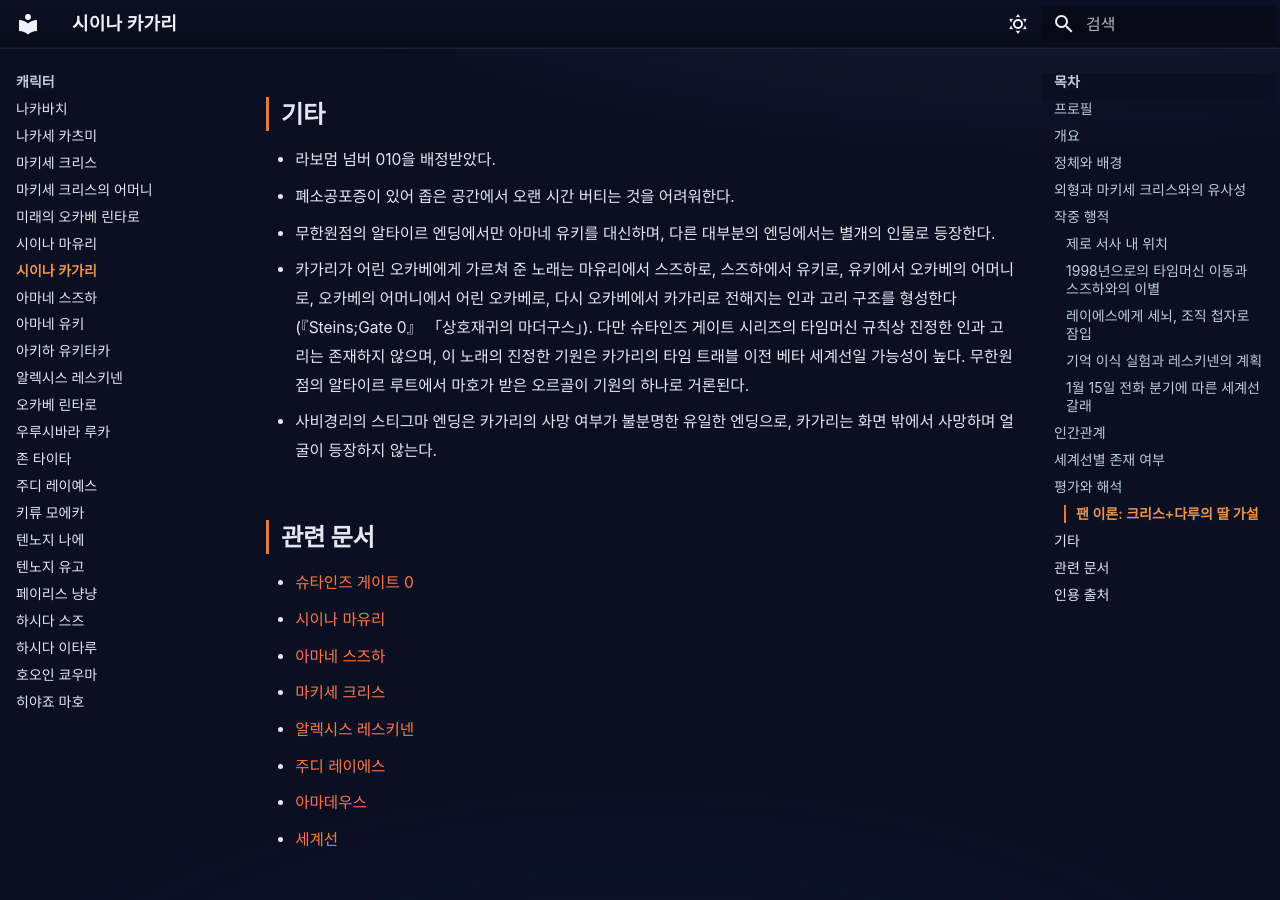
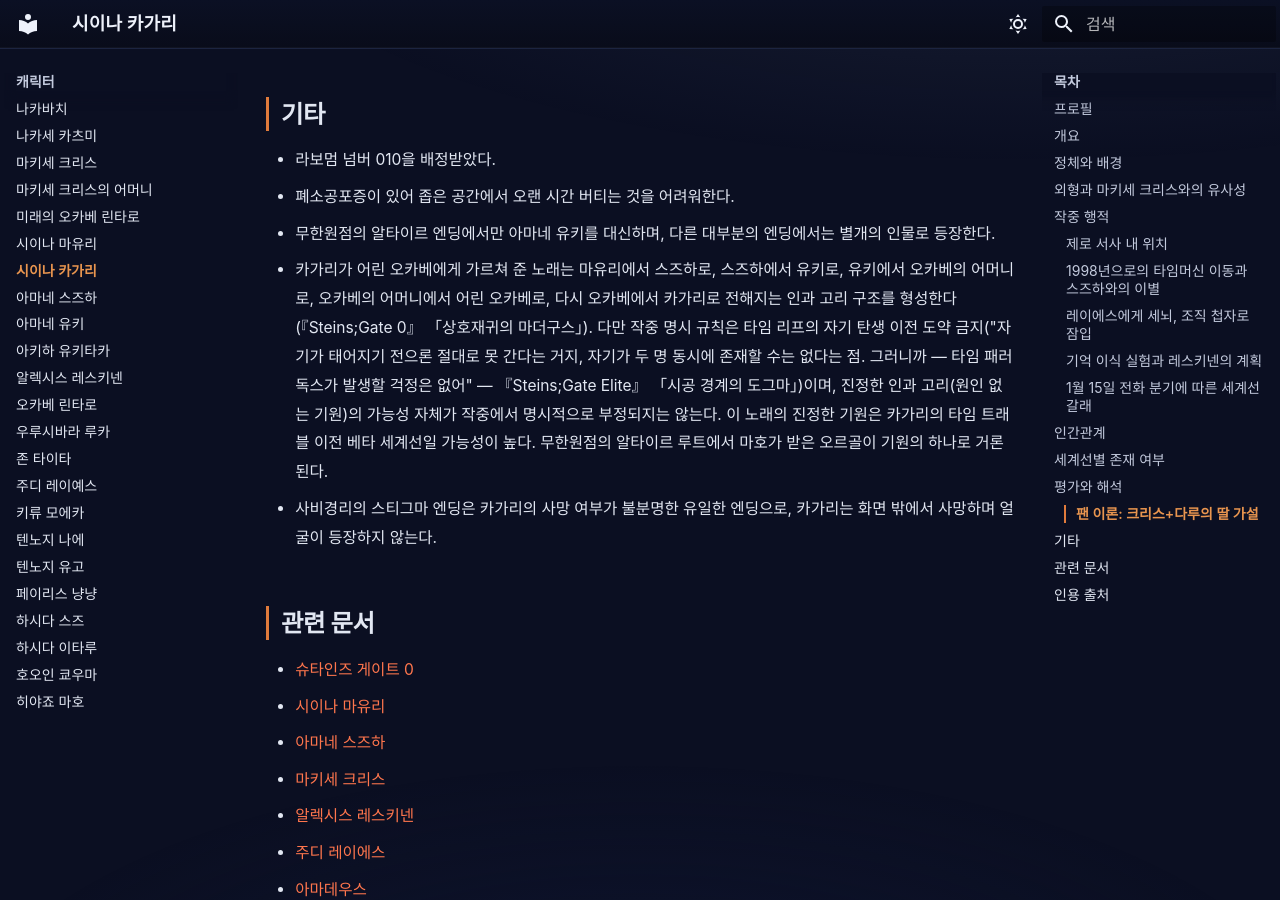
Before and after one commit to sgwiki/sgwiki.github.io, an MkDocs documentation site: the page built from wiki/캐릭터/시이나-카가리.md, in a window 1280 px wide and 900 px high, scrolled down 5939 px. Built offline with MkDocs 1.6.1 and Material for MkDocs 9.7.7, drawn with Linux system fonts in a browser that asks for light colours; some web fonts are replaced.

Commit message:
fix(wiki): 시이나-카가리 — P10 a857a85c 패치 적용

```diff
--- a/wiki/캐릭터/시이나-카가리.md
+++ b/wiki/캐릭터/시이나-카가리.md
@@ -109,7 +109,7 @@ description: "시이나 카가리는 《슈타인즈 게이트 0》의 핵심
 - 라보멈 넘버 010을 배정받았다.
 - 폐소공포증이 있어 좁은 공간에서 오랜 시간 버티는 것을 어려워한다.
 - 무한원점의 알타이르 엔딩에서만 아마네 유키를 대신하며, 다른 대부분의 엔딩에서는 별개의 인물로 등장한다.
-- 카가리가 어린 오카베에게 가르쳐 준 노래는 마유리에서 스즈하로, 스즈하에서 유키로, 유키에서 오카베의 어머니로, 오카베의 어머니에서 어린 오카베로, 다시 오카베에서 카가리로 전해지는 인과 고리 구조를 형성한다(『Steins;Gate 0』 「상호재귀의 마더구스」). 다만 슈타인즈 게이트 시리즈의 타임머신 규칙상 진정한 인과 고리는 존재하지 않으며, 이 노래의 진정한 기원은 카가리의 타임 트래블 이전 베타 세계선일 가능성이 높다. 무한원점의 알타이르 루트에서 마호가 받은 오르골이 기원의 하나로 거론된다.
+- 카가리가 어린 오카베에게 가르쳐 준 노래는 마유리에서 스즈하로, 스즈하에서 유키로, 유키에서 오카베의 어머니로, 오카베의 어머니에서 어린 오카베로, 다시 오카베에서 카가리로 전해지는 인과 고리 구조를 형성한다(『Steins;Gate 0』 「상호재귀의 마더구스」). 다만 작중 명시 규칙은 타임 리프의 자기 탄생 이전 도약 금지("자기가 태어지기 전으론 절대로 못 간다는 거지, 자기가 두 명 동시에 존재할 수는 없다는 점. 그러니까 –– 타임 패러독스가 발생할 걱정은 없어" — 『Steins;Gate Elite』 「시공 경계의 도그마」)이며, 진정한 인과 고리(원인 없는 기원)의 가능성 자체가 작중에서 명시적으로 부정되지는 않는다. 이 노래의 진정한 기원은 카가리의 타임 트래블 이전 베타 세계선일 가능성이 높다. 무한원점의 알타이르 루트에서 마호가 받은 오르골이 기원의 하나로 거론된다.
 - 사비경리의 스티그마 엔딩은 카가리의 사망 여부가 불분명한 유일한 엔딩으로, 카가리는 화면 밖에서 사망하며 얼굴이 등장하지 않는다.
 
 ## 관련 문서
```
